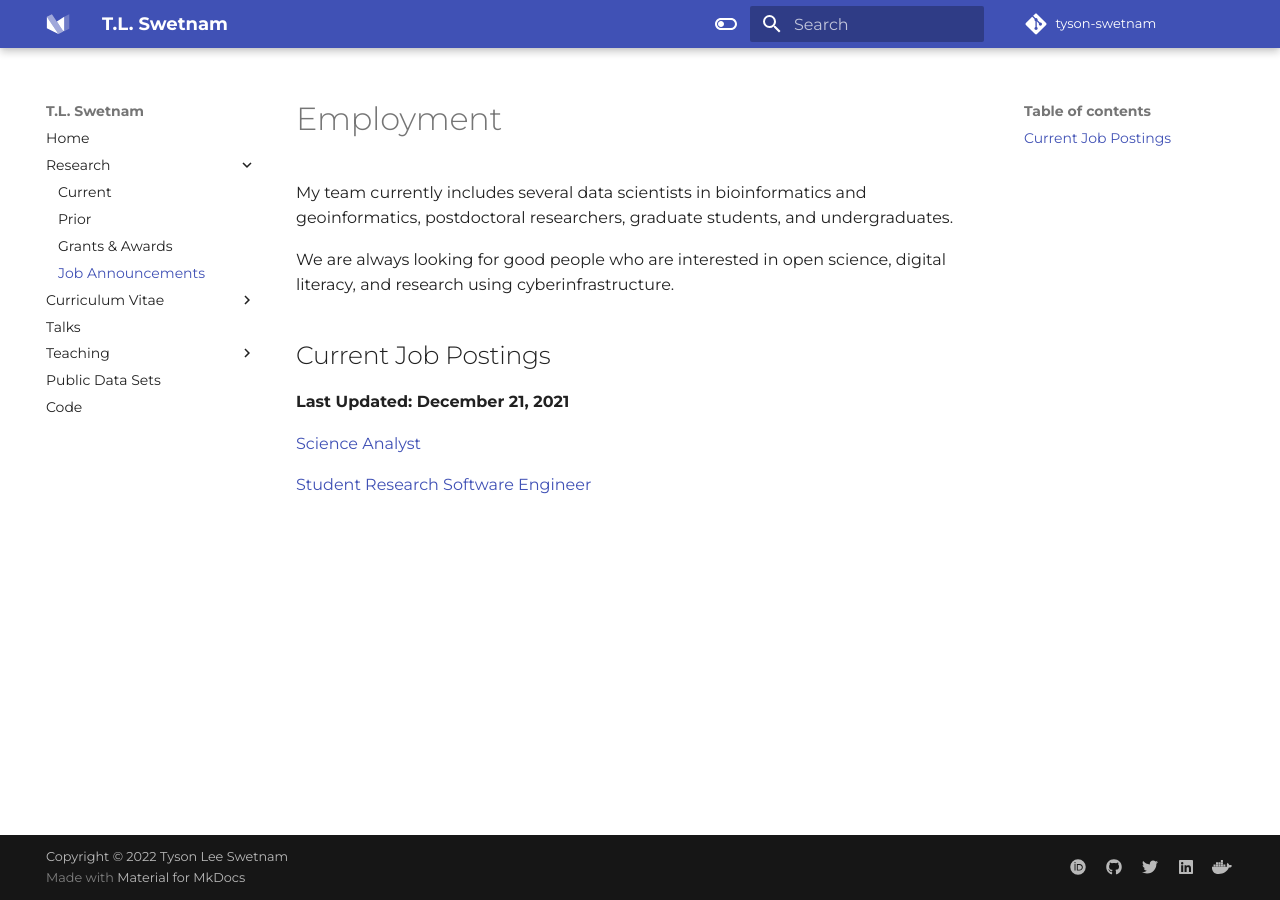
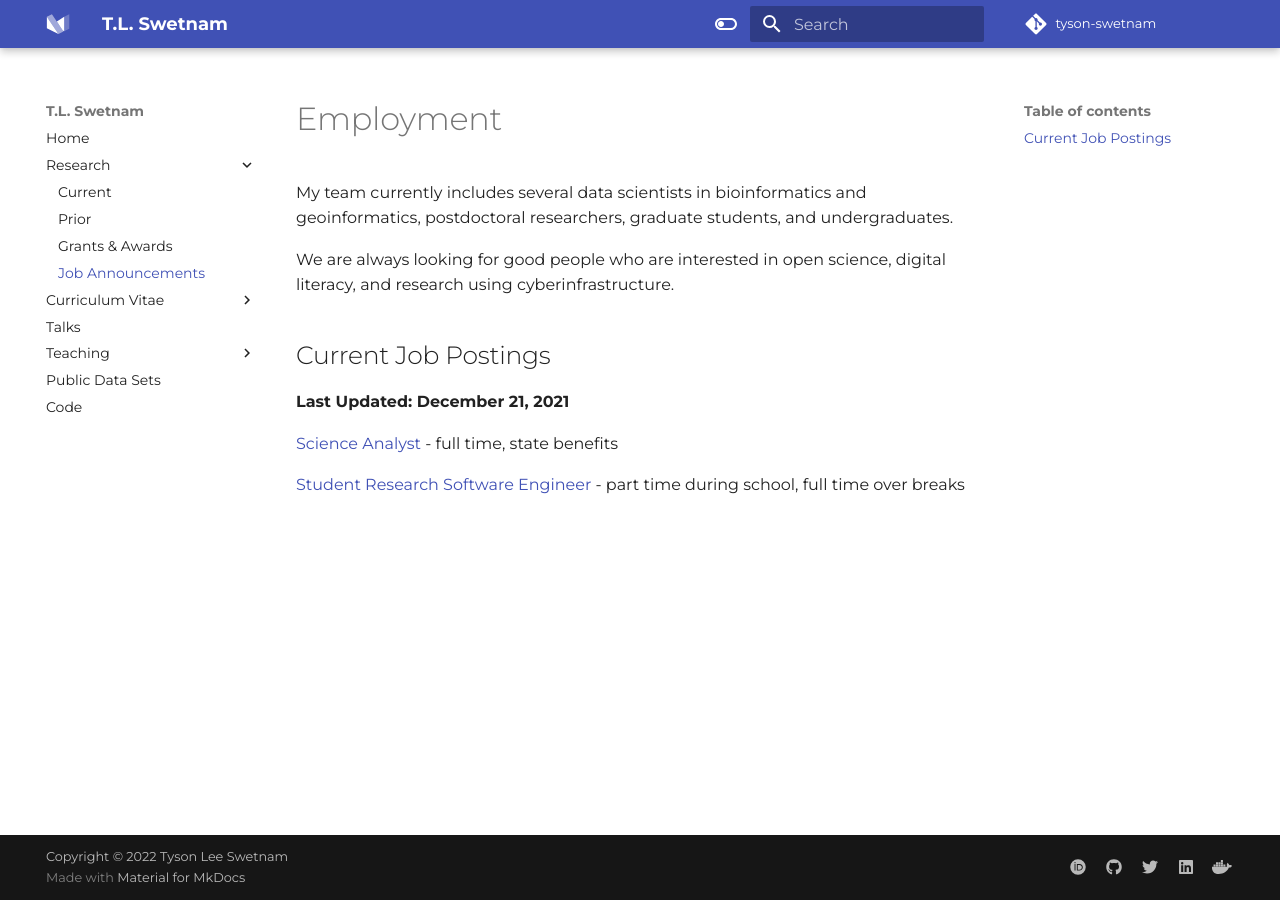
Before and after one commit to tyson-swetnam/new-website, an MkDocs documentation site: the page built from docs/jobs.md, in a window 1280 px wide. Built offline with MkDocs 1.6.1 and Material for MkDocs 9.7.7, drawn with Linux system fonts in a browser that asks for light colours; some web fonts are replaced; comment, search, counter and statistics services are not loaded.

Commit message:
Update jobs.md

```diff
--- a/docs/jobs.md
+++ b/docs/jobs.md
@@ -8,6 +8,6 @@ We are always looking for good people who are interested in open science, digita
 
 **Last Updated: December 21, 2021**
 
-[Science Analyst]()
+[Science Analyst](https://arizona.csod.com/ux/ats/careersite/4/home/requisition/8066?c=arizona) - full time, state benefits
 
-[Student Research Software Engineer]()
+[Student Research Software Engineer](https://app.joinhandshake.com/jobs/5750112) - part time during school, full time over breaks
```
